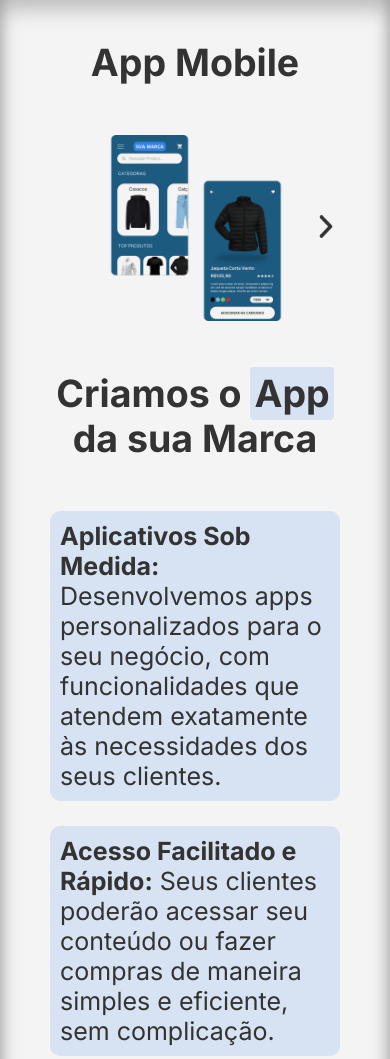
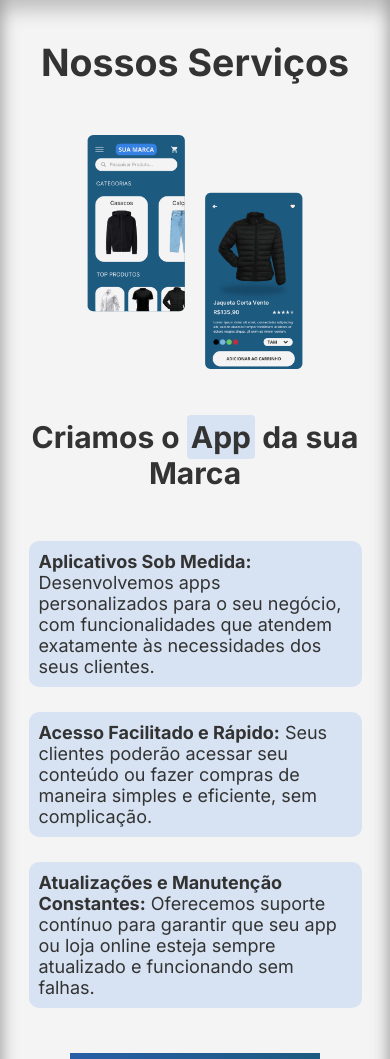
Before and after one commit to micaellagos/modalize-site, a plain HTML site: page index.html in a window 390 px wide. Shown: the part 700-1759 px from the top of the page. Drawn offline with Linux system fonts and the light colour scheme.

Commit message:
edição na página inicial na seção serviços

```diff
--- a/index.html
+++ b/index.html
@@ -51,11 +51,14 @@
             </div>
             <div class="headerServicos">
                 <div class="opcoes">
-                    <div class="tituloServicos ativa">
+                    <div class="tituloServicos ativa" id="appMobile">
                         <h2>App Mobile</h2>
                     </div>
-                    <div class="tituloServicos">
+                    <div class="tituloServicos" id="siteWeb">
                         <h2>Site Web</h2>
+                    </div>
+                    <div id="TituloServicosCelular">
+                        <h2>Nossos Serviços</h2>
                     </div>
                 </div>
             </div>
@@ -70,17 +73,7 @@
             <div class="servico ativo">
                 <div class="infoServico">
                     <div class="imgServicos">
-                        <div class="divBotaoPraEsquerda2">
-                            <button class="botaoPraEsquerda2">
-                                <b><img src="../imagens/seta-esquerda.png"></b>
-                            </button>
-                        </div>
                         <img src="../imagens/template-app2.png">
-                        <div class="divBotaoPraDireita2">
-                            <button class="botaoPraDireita2">
-                                <b><img src="../imagens/seta-direita.png"></b>
-                            </button>
-                        </div>
                     </div>
                     <div class="textsServicos">
                         <div class="tituloServico">
@@ -104,19 +97,7 @@
             <div class="servico">
                 <div class="infoServico">
                     <div class="imgServicos">
-                        <div class="divBotaoPraEsquerda3">
-                            <button class="botaoPraEsquerda3">
-                                <b><img src="../imagens/seta-esquerda.png"></b>
-                            </button>
-                        </div>
-
                         <img src="../imagens/template-web2.png">
-
-                        <div class="divBotaoPraDireita3">
-                            <button class="botaoPraDireita3">
-                                <b><img src="../imagens/seta-direita.png"></b>
-                            </button>
-                        </div>
                     </div>
                     <div class="textsServicos">
                         <div class="tituloServico">
--- a/script.js
+++ b/script.js
@@ -42,40 +42,3 @@ document.addEventListener("DOMContentLoaded", function () {
 
     atualizarVisibilidade();
 });
-document.addEventListener("DOMContentLoaded", function () {
-    function configurarBotoes(esquerdaSelector, direitaSelector) {
-        const botoes = {
-            esquerda: document.querySelector(esquerdaSelector),
-            direita: document.querySelector(direitaSelector),
-        };
-
-        const opcoes = document.querySelectorAll(".tituloServicos");
-        const servicos = document.querySelectorAll(".servico");
-        let indiceAtual = 0;
-
-        function atualizarVisibilidade() {
-            opcoes.forEach((opcao, index) => {
-                opcao.classList.toggle("ativa", index === indiceAtual);
-            });
-            servicos.forEach((servico, index) => {
-                servico.classList.toggle("ativo", index === indiceAtual);
-            });
-        }
-
-        botoes.direita.addEventListener("click", function () {
-            indiceAtual = (indiceAtual + 1) % opcoes.length;
-            atualizarVisibilidade();
-        });
-
-        botoes.esquerda.addEventListener("click", function () {
-            indiceAtual = (indiceAtual - 1 + opcoes.length) % opcoes.length;
-            atualizarVisibilidade();
-        });
-
-        atualizarVisibilidade();
-    }
-
-    // Configura os dois grupos de botões
-    configurarBotoes(".botaoPraEsquerda2", ".botaoPraDireita2");
-    configurarBotoes(".botaoPraEsquerda3", ".botaoPraDireita3");
-});
--- a/style.css
+++ b/style.css
@@ -279,7 +279,10 @@ header{
     background-color: #F4F4F4;
     color: #333333;
     width: 100%;
-    padding: 50px;
+    padding-top: 50px;
+    padding-bottom: 50px;
+    padding-left: 10px;
+    padding-right: 10px;
     box-shadow:
         inset 0 20px 20px rgba(4, 4, 4, 0.229),
         inset 0 -20px 15px rgba(4, 4, 4, 0.229);
@@ -292,6 +295,9 @@ header{
     justify-content: center;
     align-items: center;
     text-align: center;
+}
+#TituloServicosCelular{
+    display: none;
 }
 .botaoPraEsquerda1, .botaoPraDiretita1{
     background-color: transparent;
@@ -306,12 +312,6 @@ header{
 .botaoPraDiretita1:hover{
     transform: scale(1.5);
 }
-.botaoPraEsquerda2, .botaoPraDireita2{
-    display: none;
-}
-.botaoPraEsquerda3, .botaoPraDireita3{
-    display: none;
-}
 .contentServicos{
     margin-top: 50px;
     display: flex;
@@ -319,6 +319,7 @@ header{
     align-items: center;
 }
 .infoServico{
+    width: 90%;
     display: flex;
     justify-content: center;
     align-items: center;
@@ -326,11 +327,9 @@ header{
     grid-template-columns: 1fr 1fr;
 }
 .imgServicos{
-    width: 100%;
     display: flex;
     justify-content: center;
     align-items: center;
-    justify-content: space-between;
 }
 .infoServico img{
     max-width: 80%;
@@ -345,11 +344,11 @@ header{
     }
 }
 .textsServicos{
+    width: 100%;
     display: flex;
     justify-content: center;
     align-items: center;
     flex-direction: column;
-    justify-content: space-around;
     font-size: 25px;
     margin-top: 50px;
 }
@@ -358,6 +357,9 @@ header{
 }
 .tituloServicos.ativa, .servico.ativo {
     display: block;
+    display: flex;
+    justify-content: center;
+    align-items: center;
 }
 .tituloServico{
     text-align: center;
@@ -366,6 +368,7 @@ header{
 .textServico{
     background-color: #3480e326;
     color: #333333;
+    width: 100%;
     padding: 10px;
     border-radius: 10px;
     margin-bottom: 25px;
@@ -391,45 +394,63 @@ header{
     background: linear-gradient(to right, #1d477e, #143f5a);
 }
 @media (max-width: 999px){
+    .servicos{
+        padding-bottom: 0px;
+    }
     .headerServicos{
         width: 100%;
     }
-    .imgServicos{
-        display: flex;
-        justify-content: center;
-        align-items: center;
-        justify-content: space-between;
+    #appMobile{
+        display: none;
+    }
+    #siteWeb{
+        display: none;
+    }
+    #TituloServicosCelular{
+        display: block;
     }
     .botaoPraEsquerda1, .botaoPraDiretita1{
         display: none;
     }
-    .botaoPraEsquerda2{
-        display: block;
-        visibility: hidden;
+    .imgServicos{
+        width: 110%;
+        display: flex;
+        justify-content: center;
+        align-items: center;
     }
-    .botaoPraDireita2{
-        display: block;
-        background-color: transparent;
-        border-radius: 25px;
-        border: none;
-        cursor: pointer;
-    }
-    .botaoPraEsquerda3{
-        display: block;
-        visibility: hidden;
-    }
-    .botaoPraDireita3{
-        display: block;
-        background-color: transparent;
-        border-radius: 25px;
-        border: none;
-        cursor: pointer;
+    .contentServicos{
+        margin-top: 50px;
+        display: flex;
+        flex-direction: column;
+        justify-content: center;
+        align-items: center;
     }
     .infoServico{
         display: flex;
         flex-direction: column;
         justify-content: center;
         align-items: center;
+    }
+    .infoServico h2{
+        font-size: 30px;
+    }
+    .tituloServicos, .servico {
+        display: block;
+        display: flex;
+        justify-content: center;
+        align-items: center;
+    }
+    .tituloServicos.ativa, .servico.ativo {
+        display: block;
+        display: flex;
+        justify-content: center;
+        align-items: center;
+    }
+    .textServico{
+        font-size: 18px;
+    }
+    .divBotaoServico{
+        margin-bottom: 50px;
     }
 }
 
```
